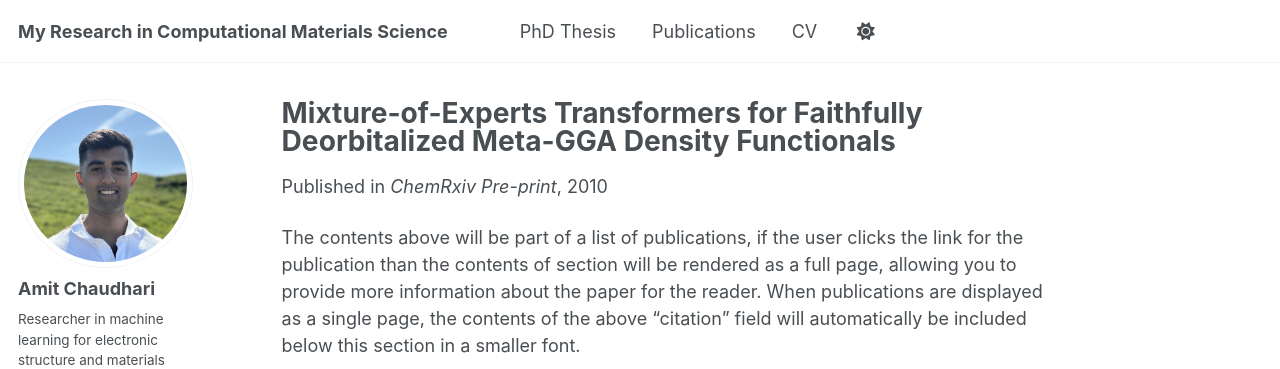
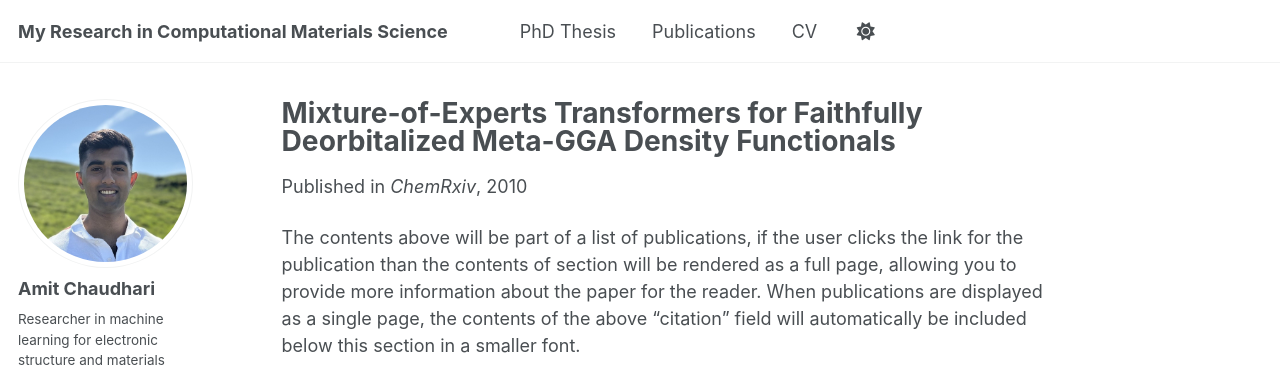
Before and after one commit to amitmc1/amitmc1.github.io, a Jekyll site: the page built from _publications/2010-10-01-paper-title-number-2.md, in a window 1280 px wide and 949 px high. Shown: the top 369 px of the window. Built offline with Jekyll 4.4.1, drawn with Linux system fonts in a browser that asks for light colours; some web fonts are replaced; a script bundle is joined from its source files by our own code; library files that are not in the unit come from our copies.

Commit message:
Update category and venue in publication metadata

```diff
--- a/_publications/2010-10-01-paper-title-number-2.md
+++ b/_publications/2010-10-01-paper-title-number-2.md
@@ -1,11 +1,11 @@
 ---
 title: "Mixture-of-Experts Transformers for Faithfully Deorbitalized Meta-GGA Density Functionals"
 collection: publications
-category: manuscripts
+category: pre-prints
 permalink: /publication/2010-10-01-paper-title-number-2
 excerpt: 'This paper is about the number 2. The number 3 is left for future work.'
 date: 2010-10-01
-venue: 'ChemRxiv Pre-print'
+venue: 'ChemRxiv'
 slidesurl: 'https://academicpages.github.io/files/slides2.pdf'
 paperurl: 'https://academicpages.github.io/files/paper2.pdf'
 citation: 'Your Name, You. (2010). &quot;Paper Title Number 2.&quot; <i>Journal 1</i>. 1(2).'
```
